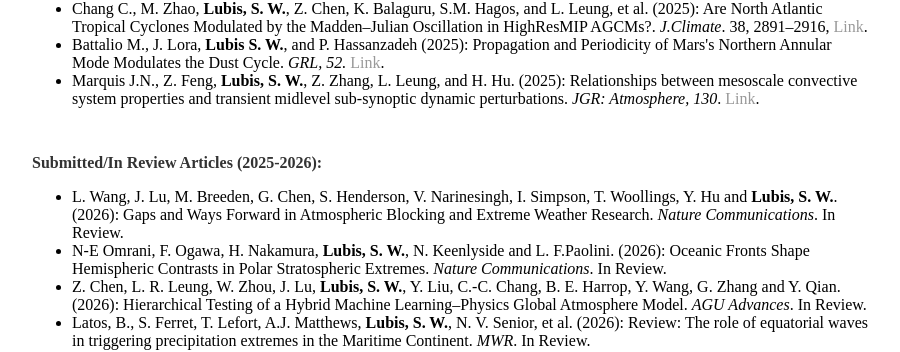
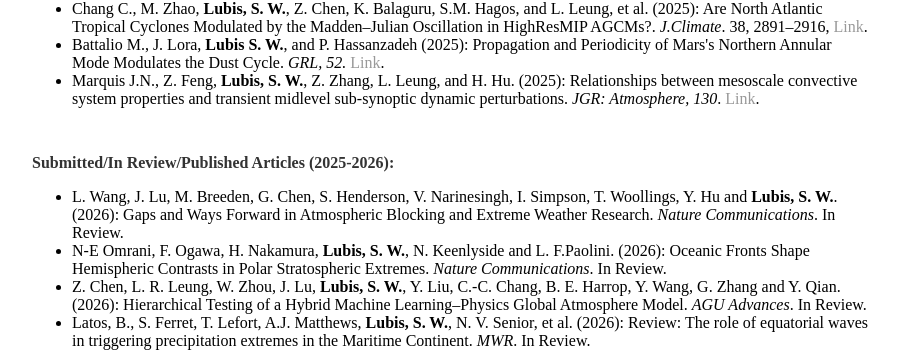
Before and after one commit to sandrolubis/sandrolubis.github.io, a Jekyll site: the page built from index.html, in a window 1280 px wide. Shown: the part 1093-1445 px from the top of the page, without its empty margins (276-1176 px from the left). Built offline with Jekyll 4.4.1, drawn with Linux system fonts in a browser that asks for light colours.

Commit message:
Update index.html

```diff
--- a/index.html
+++ b/index.html
@@ -62,7 +62,7 @@
 		<li> Battalio M., J. Lora,  <b>Lubis S. W.</b>, and P. Hassanzadeh (2025): Propagation and Periodicity of Mars's Northern Annular Mode Modulates the Dust Cycle. <i>GRL, 52.</i> <a href="https://doi.org/10.1029/2024GL112814">Link</a>.</li>
 		<li> Marquis J.N., Z. Feng, <b>Lubis, S. W.</b>, Z. Zhang, L. Leung, and H. Hu. (2025): Relationships between mesoscale convective system properties and transient midlevel sub-synoptic dynamic perturbations. <i>JGR: Atmosphere, 130</i>. <a href="https://doi.org/10.1029/2024JD042076">Link</a>.</li>
 		</ul>
-	<p class="ex", style="padding-top:30px"><font size=3><b>Submitted/In Review Articles (2025-2026):</b></p>
+	<p class="ex", style="padding-top:30px"><font size=3><b>Submitted/In Review/Published Articles (2025-2026):</b></p>
 		<ul class="ex">
 		<li> L. Wang, J. Lu, M. Breeden, G. Chen, S. Henderson, V. Narinesingh, I. Simpson, T. Woollings, Y. Hu and <b>Lubis, S. W.</b>. (2026): Gaps and Ways Forward in Atmospheric Blocking and Extreme Weather Research. <i>Nature Communications</i>. In Review.</li>
 		<li> N-E Omrani, F. Ogawa, H. Nakamura, <b>Lubis, S. W.</b>, N. Keenlyside and L. F.Paolini. (2026): Oceanic Fronts Shape Hemispheric Contrasts in Polar Stratospheric Extremes. <i>Nature Communications</i>. In Review.</li>
```
